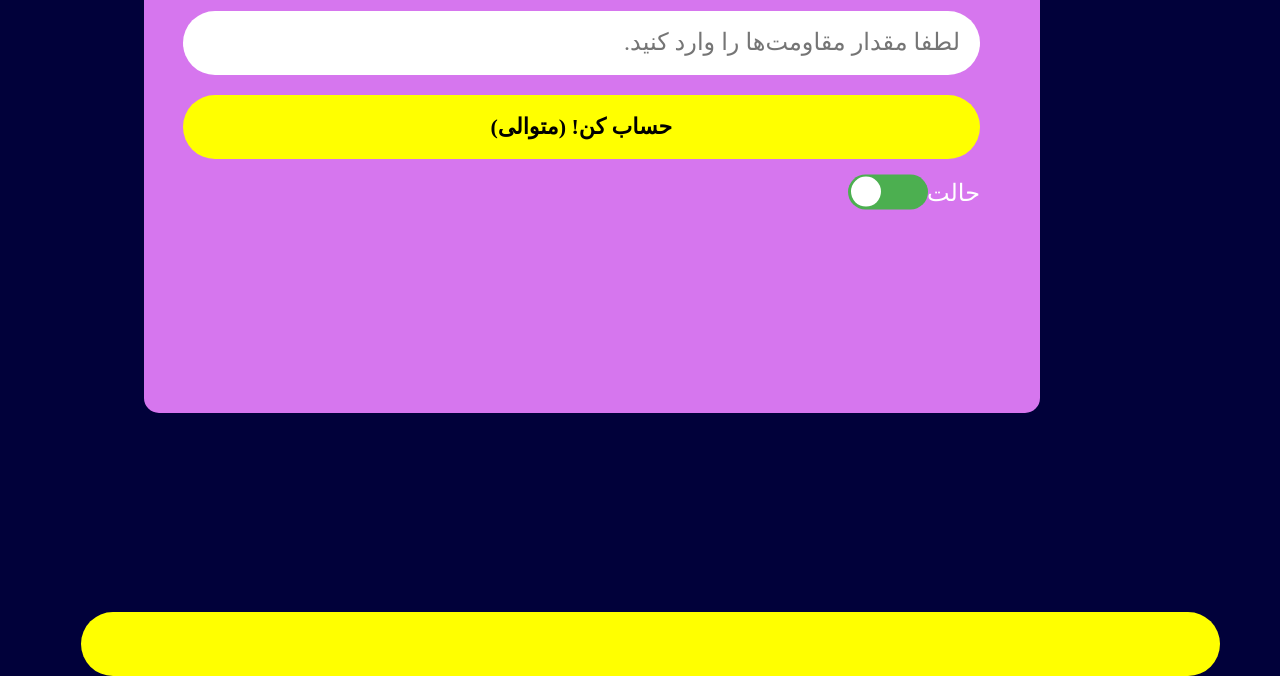
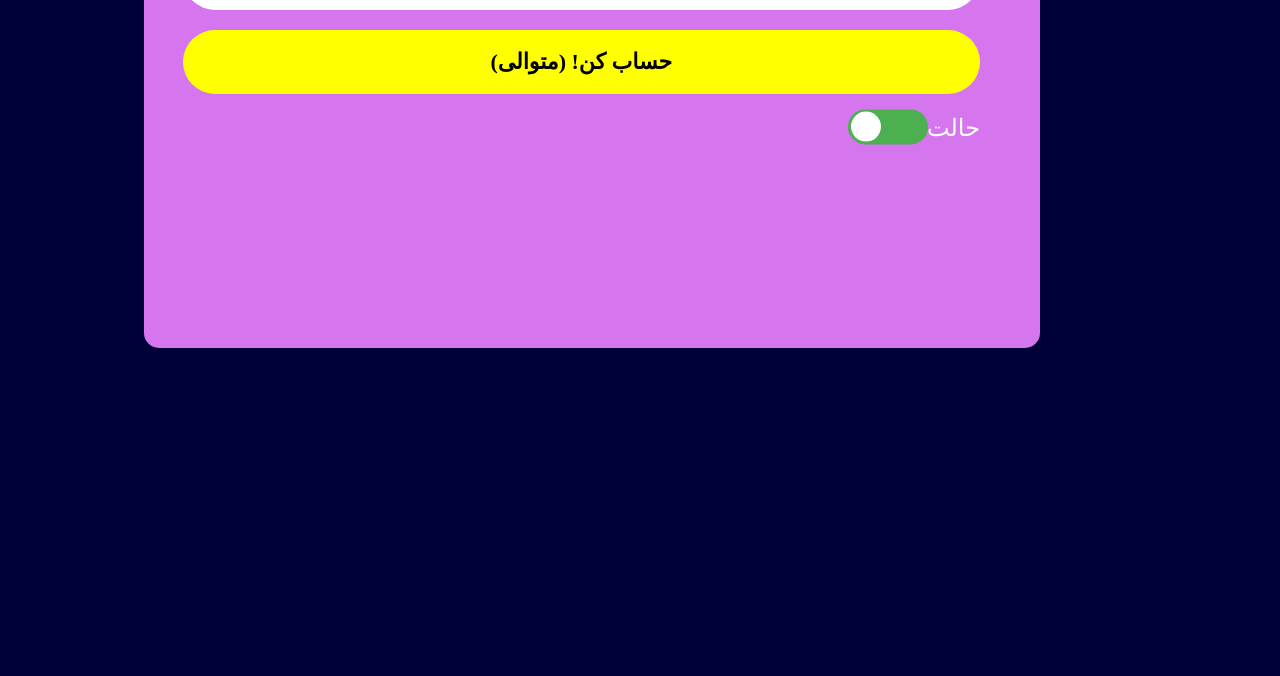
Before and after one commit to WebClubFc/Physics-Projects-First-Upload, a plain HTML site: page Resistor/index.html in a window 1280 px wide. Shown: the part 208-884 px from the top of the page. After the commit the page ends 800 px from the top, so only its background shows below. Drawn offline with Linux system fonts and the light colour scheme.

Commit message:
Update style.css

```diff
--- a/Resistor/style.css
+++ b/Resistor/style.css
@@ -35,7 +35,7 @@ body {
   border-radius: 15px;
   margin-right: 15rem;
   padding-top: 15px;
-  margin-top: 90px;
+  transform: translate(0%, 5%);
 }
 
 .input-result input {
@@ -134,3 +134,13 @@ button {
   font-size: 25px;
   margin-right: 60px;
 }
+
+#help {
+  display: flex;
+  align-items: center;
+  justify-content: center;
+  width: 100px;
+  height: 80px;
+  background: transparent;
+  transform: translate(-180%, -300%);
+}
```
